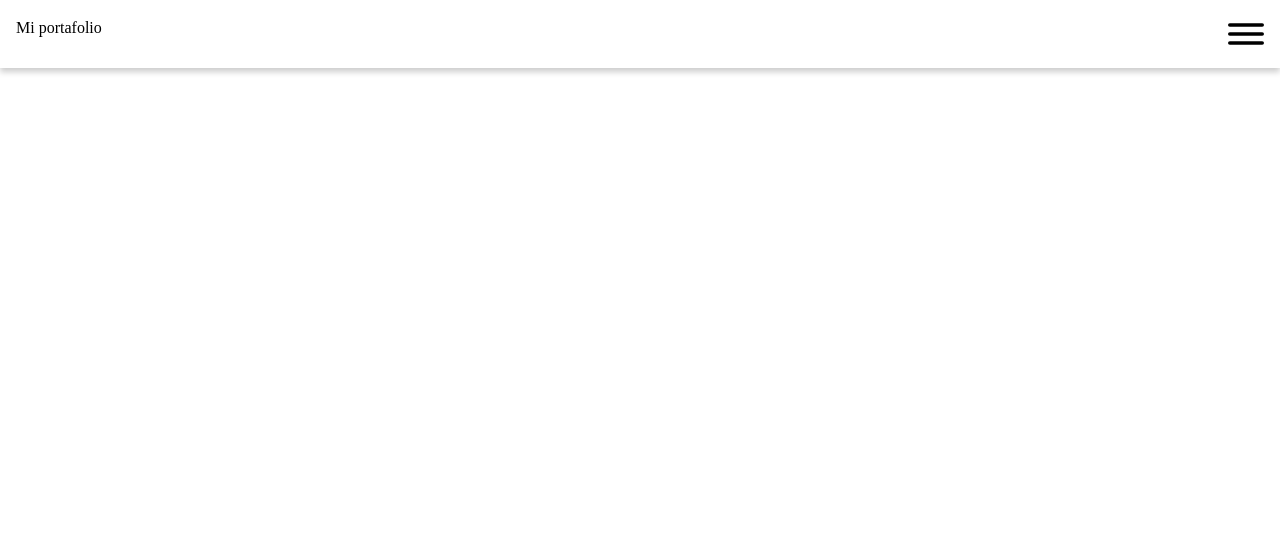
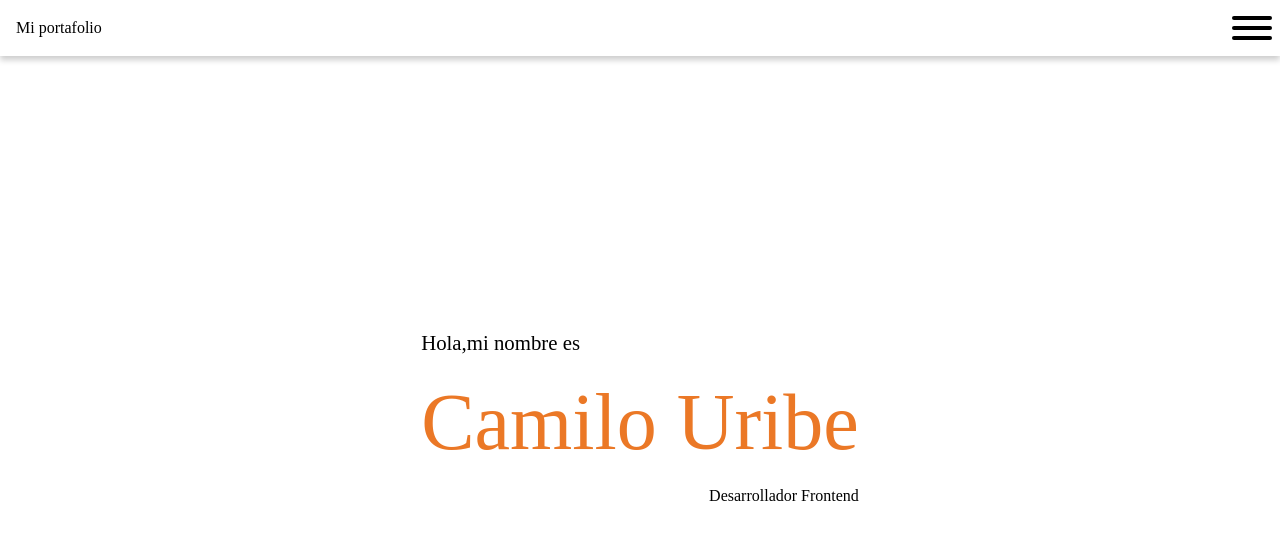
Before and after one commit to UribeCamilo98/Portfolio, a plain HTML site: page index.html in a window 1280 px wide. Drawn offline with Linux system fonts and the light colour scheme; a web font is replaced by a local one.

Commit message:
Hero Primera version
Se realizo la primera version del Hero con la informacion de presentacion, se ajustaron estilos  basicos.

```diff
--- a/index.html
+++ b/index.html
@@ -18,7 +18,7 @@
 
 				<button id="menu-btn" class="padding-s" aria-controls="primary-navigation" aria-expanded="false">
 					<span class="sr-only">Menu</span>
-					 <svg class="icon-hamburger" viewBox="0 0 100 100" width="36" height="36" aria-hidden="true">
+					 <svg class="icon-hamburger" viewBox="0 0 100 100" aria-hidden="true">
     					<rect y="20" width="100" height="10" rx="5"></rect>
     					<rect y="45" width="100" height="10" rx="5"></rect>
    						<rect y="70" width="100" height="10" rx="5"></rect>
@@ -26,13 +26,25 @@
 				</button>
 
 				<nav id="primary-navigation" class="text-center shadow-default" hidden>
-					<ul class="">
+					<ul>
 						<li class="padding-xs"><a href="#about">Acerca de mi</a></li>
       					<li class="padding-xs"><a href="#projects">Proyectos</a></li>
       					<li class="padding-xs"><a href="#contact">Contactame</a></li>
 					</ul>
 				</nav>
 			</header>
+			<section id="hero" class="margin-s">
+				<div class="hero-content">
+					<p class="hero-greeting font-size-medium margin-s">Hola,mi nombre es</p>
+					<h1 class="font-alt color-text-accent margin-s">Camilo Uribe</h1>
+					<h2 class="hero-profession font-size-small margin-s">Desarrollador Frontend</h2>
+				</div>
+				<a href="#projects" class="hero-cta" aria-label="Ver proyectos">
+    				<svg viewBox="0 0 24 24" aria-hidden="true" focusable="false">
+      				<path d="M12 16.5l-6-6h12z"></path>
+    				</svg>
+  				</a>
+			</section>
 
 			<!--
 			<section id="about-me" class="bg-primary text-justify text-light rounded margin-default shadow-default">
--- a/scripts.js
+++ b/scripts.js
@@ -1,5 +1,6 @@
 const btn= document.querySelector("#menu-btn");
 const nav= document.querySelector("#primary-navigation");
+const header=document.querySelector("header");
 
 btn.addEventListener("click",function(){
 	console.log("me clickeaste");
@@ -11,3 +12,5 @@ btn.addEventListener("click",function(){
 		nav.setAttribute("hidden","");
 	}
 });
+
+document.documentElement.style.setProperty("--header-height", header.offsetHeight + "px");
--- a/styles.css
+++ b/styles.css
@@ -91,7 +91,12 @@ table{
 /*MENU---------------------*/
 /*-------------------------*/
 	--menu-count:3; /*ES NECESARIO AJUSTARLO DEPENDIENDO DE LA CANTIDAD DE ELEMENTOS EN EL MENU QUE EXISTAN */
+/*-------------------------*/
+/*HEADER-------------------*/
+/*-------------------------*/
+	--header-height:0;
 }
+
 /*-----VARIABLES END--------------------------------------------------------*/
 
 /*-----UTILITIES------------------------------------------------------------*/
@@ -120,6 +125,9 @@ table{
 }
 .font-size-small{
 	font-size: var(--font-size-small);
+}
+.font-alt{
+	font-family: var(--font-alt);
 }
 /*-----------------*/
 /*LIST-------------*/
@@ -208,6 +216,12 @@ table{
 
 /*-----LAYOUTS--------------------------------------------------------------*/
 /*--------------*/
+/*HTML----------*/
+/*--------------*/
+html{
+	font-size: 100%;
+}
+/*--------------*/
 /*BODY----------*/
 /*--------------*/
 body{
@@ -231,17 +245,16 @@ a:hover{
 /*HEADINGS----------*/
 /*------------------*/
 h1{
-	font-family: var(--font-alt);
 	line-height: 1.2;
 	margin-bottom: var(--spacing-l);
+	color: var(--color-accent);
+	font-size: 5rem;
 }
 h2{
-	font-family: var(--font-alt);
 	line-height: 1.2;
 	margin-bottom: var(--spacing-m);
 }
 h3{
-	font-family: var(--font-alt);
 	line-height: 1.2;
 	margin-bottom: var(--spacing-s);
 }
@@ -267,6 +280,11 @@ header{
 	z-index: 100;
 }
 
+.icon-hamburger{
+	width: 2.5rem;
+	height: 2.5rem;
+}
+
 #primary-navigation{
 	display: flex;
 	flex-direction: column;
@@ -280,8 +298,9 @@ header{
 }
 
 #menu-btn{
-	min-height: 44px;
-	min-width: 44px;
+	min-height: 48px;
+	min-width: 48px;
+	padding: var(--spacing-xs);
 	display: flex;
 	align-items: center;
 	justify-content: center;
@@ -293,41 +312,28 @@ header{
 	background-color: var(--color-bg-alt);
 	transform: scale(1.2);
 }
-
-/*.header-main{
-	widt0h: 100%;
-	padding: 0 var(--spacing-s);
-	height: 60px;
-	box-shadow: var(--shadow-default);
+/*-----HEADER END-----------------------------------------------------------*/
+/*-----HERO-----------------------------------------------------------------*/
+#hero{
+	min-height: calc(100vh - var(--header-height));
 	display: flex;
-	justify-content: space-between;
-	position: fixed;
-	top: 0;
-	z-index: 100;
-
+	flex-direction: column;
+	align-items: center;
+	justify-content: center;
+	margin: 0 auto;
+}
+.hero-content{
+	display: flex;
+	flex-direction: column;
+	max-width: 600px;
+	margin: 0 auto;
+}
+.hero-greeting{
+	align-self: flex-start;
+	margin-bottom: 0;
 }
 
-
-
-.header-main nav{
-	display: flex;
+.hero-profession{
+	align-self: flex-end;
+	margin-top: 0;
 }
-
-.header-main ul{
-	height: 100%;
-	padding-left: var(--spacing-s);
-	list-style: none;
-	display: flex;
-	align-self: center;
-}
-
-.header-main ul li a{
-	display: block;
-	padding: 0 var(--spacing-s);
-	height: 100%;
-	line-height: 4;
-	font-size: var(--font-size-small);
-	text-transform: uppercase;
-	cursor: pointer;
-	transition: all ease-in-out 100ms;
-}*/
```
